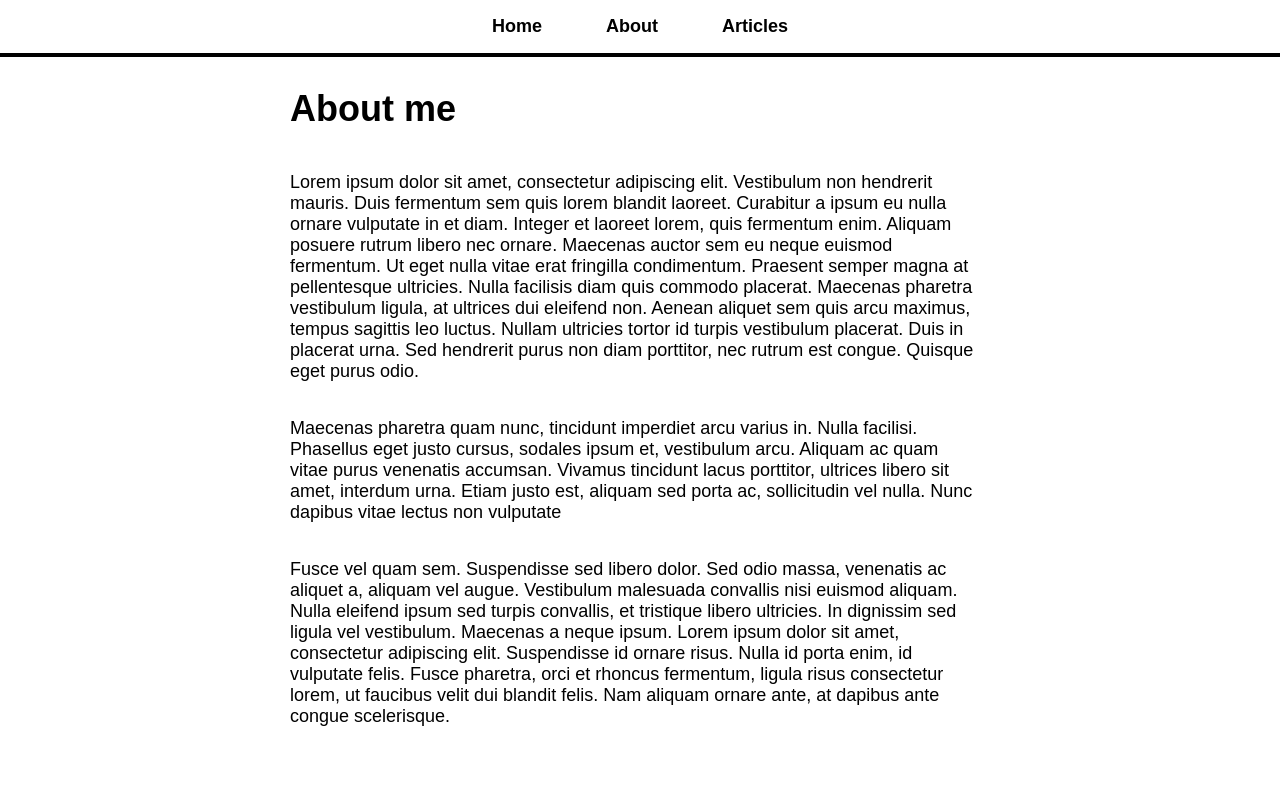
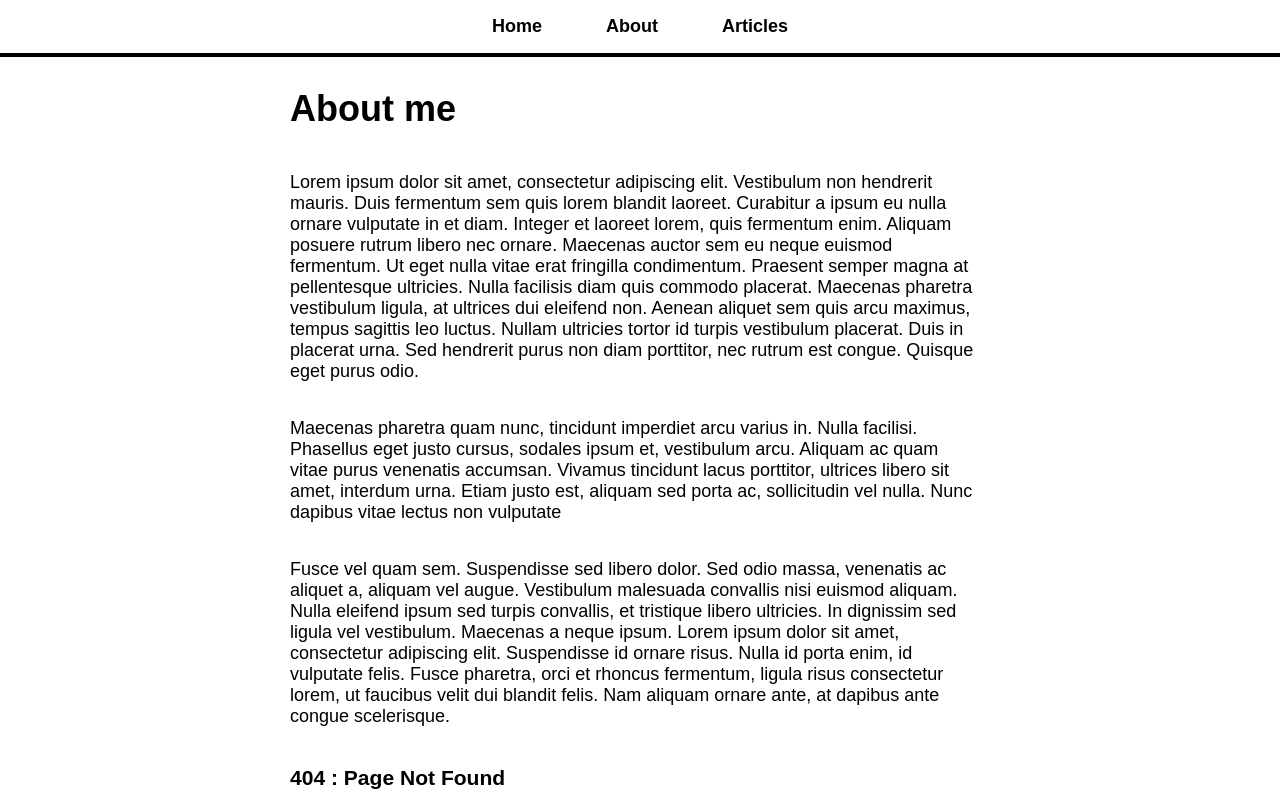
Before and after one commit to shanudjn/React-Blog, a React (Create React App) app: page /about in a window 1280 px wide. Built offline with nearby package versions, Linux system fonts and the light colour scheme.

Commit message:
added the 404 page component

```diff
--- a/src/App.js
+++ b/src/App.js
@@ -6,6 +6,7 @@ import ArticlePage from './pages/ArticlePage';
 import ArticlesListPage from './pages/ArticlesListPage';
 import AboutPage from './pages/AboutPage';
 import NavBar from './NavBar';
+import NotFoundpage from './pages/NotFoundPage';
 
 class App extends Component {
   render() {
@@ -18,6 +19,7 @@ class App extends Component {
           <Route path="/article/:name" component={ArticlePage} exact/>
           <Route path="/articles-list" component={ArticlesListPage} exact/>
           <Route path="/about" component={AboutPage} exact/>
+          <Route component={NotFoundpage}/>
           </div>
         </div>
       </Router>
--- /dev/null
+++ b/src/pages/NotFoundPage.js
@@ -0,0 +1,7 @@
+import React from 'react';
+
+const NotFoundPage = () => (
+    <h3>404 : Page Not Found</h3>
+)
+
+export default NotFoundPage;
```
